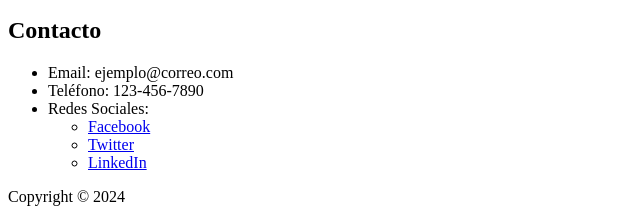
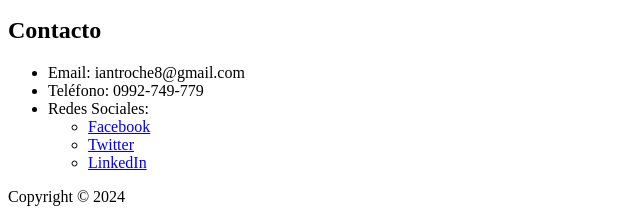
Before and after one commit to iantroche/MiPortfolio, a plain HTML site: page index.html in a window 1280 px wide. Shown: the part 783-1002 px from the top of the page, 0-640 px from the left. Drawn offline with Linux system fonts and the light colour scheme.

Commit message:
Update index.html

```diff
--- a/index.html
+++ b/index.html
@@ -86,8 +86,8 @@
             <section id="contacto">
               <h2>Contacto</h2>
               <ul>
-                <li>Email: ejemplo@correo.com</li>
-                <li>Teléfono: 123-456-7890</li>
+                <li>Email: iantroche8@gmail.com</li>
+                <li>Teléfono: 0992-749-779 </li>
                 <li>
                   Redes Sociales:
                   <ul>
```
